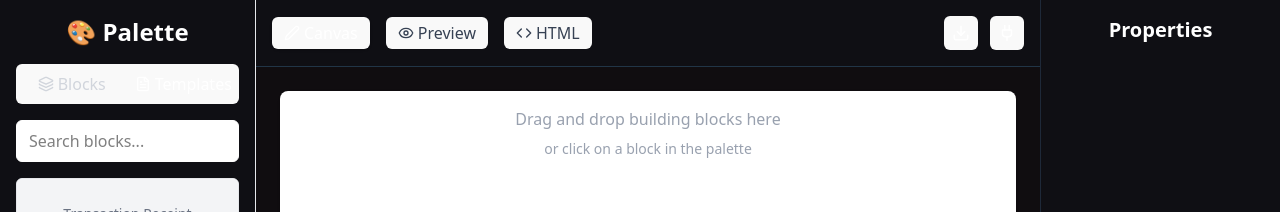
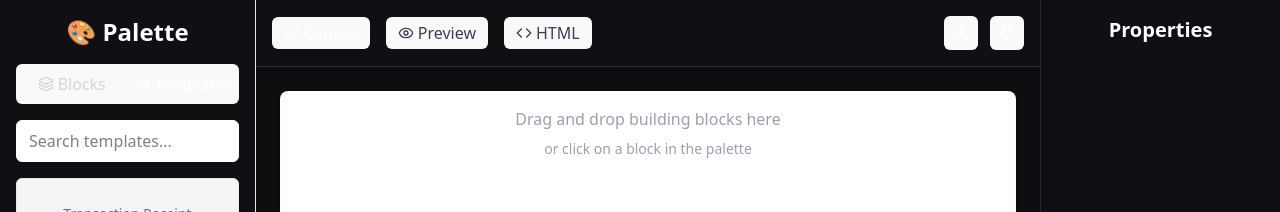
Before and after one commit to moboluwade/email-template-builder, a React (Vite) app: page / in a window 1280 px wide. Both pictures are taken after a click on the button "Templates". Shown: the top 212 px of the page. Built offline with nearby package versions, Linux system fonts and the light colour scheme.

Commit message:
chore: update readme

```diff
--- a/src/components/palette/Palette.tsx
+++ b/src/components/palette/Palette.tsx
@@ -134,7 +134,7 @@ export default function Palette({ buildingBlocks }: PaletteProps) {
           <div className="mb-4">
             <input
               type="text"
-              placeholder="Search blocks..."
+              placeholder="Search templates..."
               className="w-full px-3 py-2 text-black bg-white border border-white rounded-md focus:outline-none focus:ring-1 focus:ring-primary"
               value={templatesearchTerm}
               onChange={(e) => setTemplateSearchTerm(e.target.value)}
```
Also changed, not shown: 1 other file (tests, documents, lock files or other folders).
